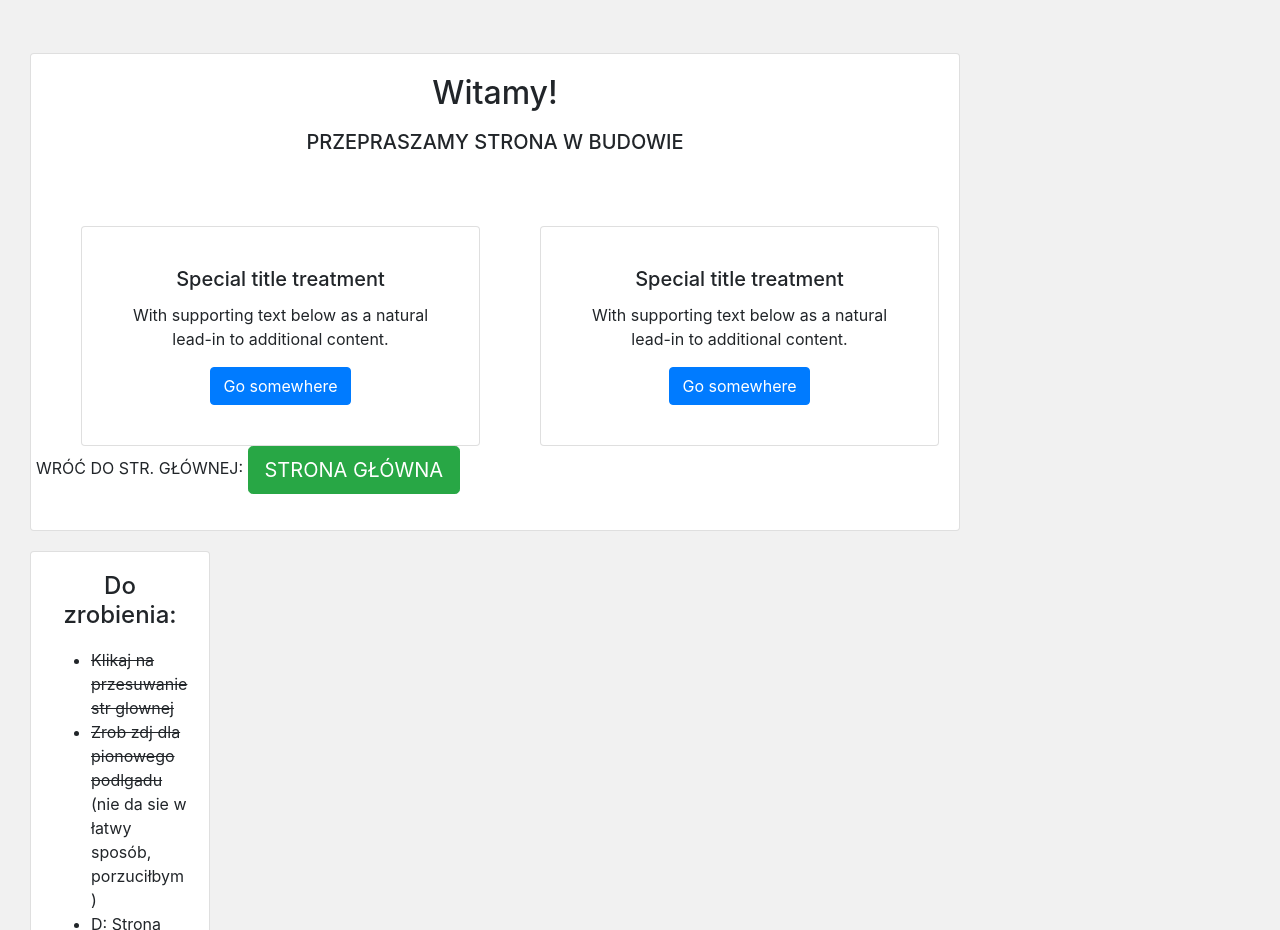
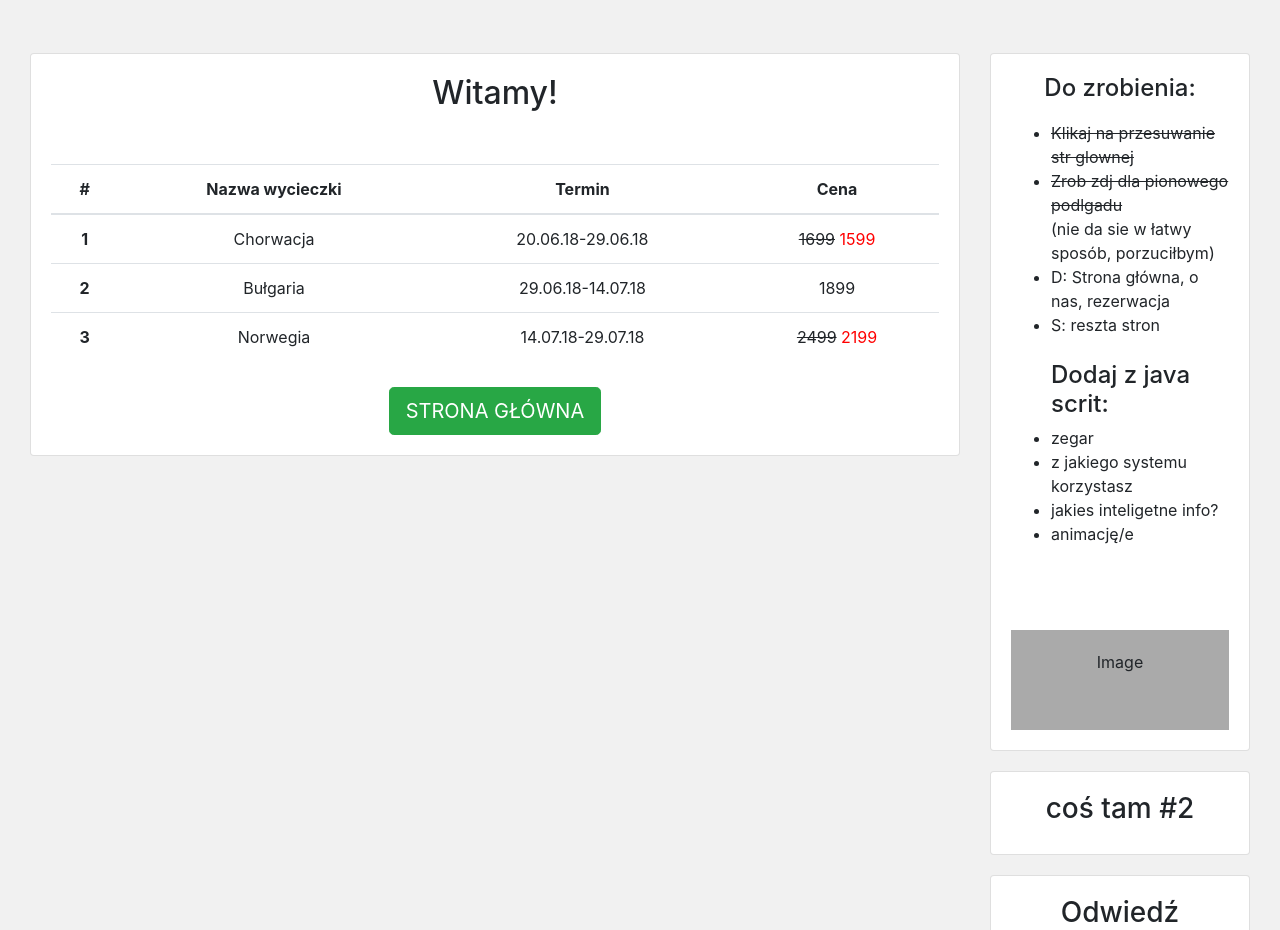
Before and after one commit to Hirerov/WWW, a plain HTML site: page oferta.html in a window 1280 px wide. Shown: the part 1020-1950 px from the top of the page. Drawn offline with nearby package versions, Linux system fonts and the light colour scheme.

Commit message:
Add files via upload

```diff
--- a/oferta.html
+++ b/oferta.html
@@ -246,34 +246,44 @@ div.card {
        <div class="leftcolumn">
     <div class="card">
       <h2>Witamy!</h2>
-      <h5>PRZEPRASZAMY STRONA W BUDOWIE</h5>
         <br>
+        <table class="table">
+  <thead>
+    <tr>
+      <th scope="col">#</th>
+      <th scope="col">Nazwa wycieczki</th>
+      <th scope="col">Termin</th>
+      <th scope="col">Cena</th>
+    </tr>
+  </thead>
+  <tbody>
+    <tr>
+      <th scope="row">1</th>
+      <td>Chorwacja</td>
+      <td>20.06.18-29.06.18</td>
+        <td><s>1699</s> <font color="red">1599</font></td>
+    </tr>
+    <tr>
+      <th scope="row">2</th>
+      <td>Bułgaria</td>
+      <td>29.06.18-14.07.18</td>
+      <td>1899</td>
+    </tr>
+    <tr>
+      <th scope="row">3</th>
+      <td>Norwegia</td>
+      <td>14.07.18-29.07.18</td>
+      <td><s>2499</s> <font color="red">2199</td>
+    </tr>
+  </tbody>
+</table>
 
-        <div class="row">
-  <div class="col-sm-6">
-    <div class="card">
-      <div class="card-body">
-        <h5 class="card-title">Special title treatment</h5>
-        <p class="card-text">With supporting text below as a natural lead-in to additional content.</p>
-        <a href="#" class="btn btn-primary">Go somewhere</a>
-      </div>
-    </div>
-  </div>
-  <div class="col-sm-6">
-    <div class="card">
-      <div class="card-body">
-        <h5 class="card-title">Special title treatment</h5>
-        <p class="card-text">With supporting text below as a natural lead-in to additional content.</p>
-        <a href="#" class="btn btn-primary">Go somewhere</a>
-      </div>
-    </div>
-  </div>
-      <p>WRÓĆ DO STR. GŁÓWNEJ:
+
         <a href="index.html"><button type="button" class="btn btn-success btn-lg" onclick="alert ('Przekierowanie do zakładki: strona główna')">STRONA GŁÓWNA</button>
             <br>
 
         </a>
-        </p>
+
     </div>
   </div>
 
```
Also changed, not shown: kontakt.html (+11 -7 lines).
